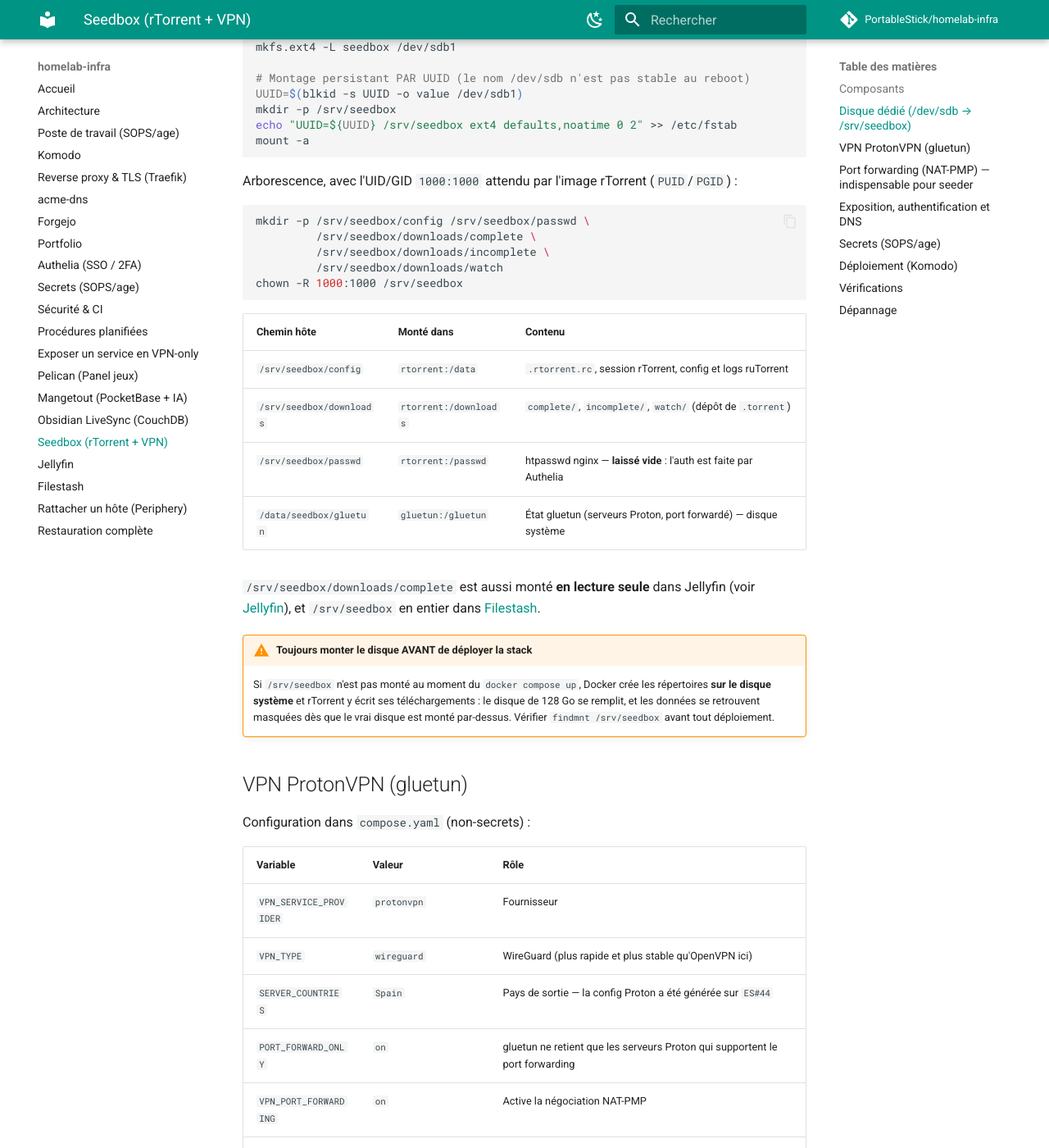
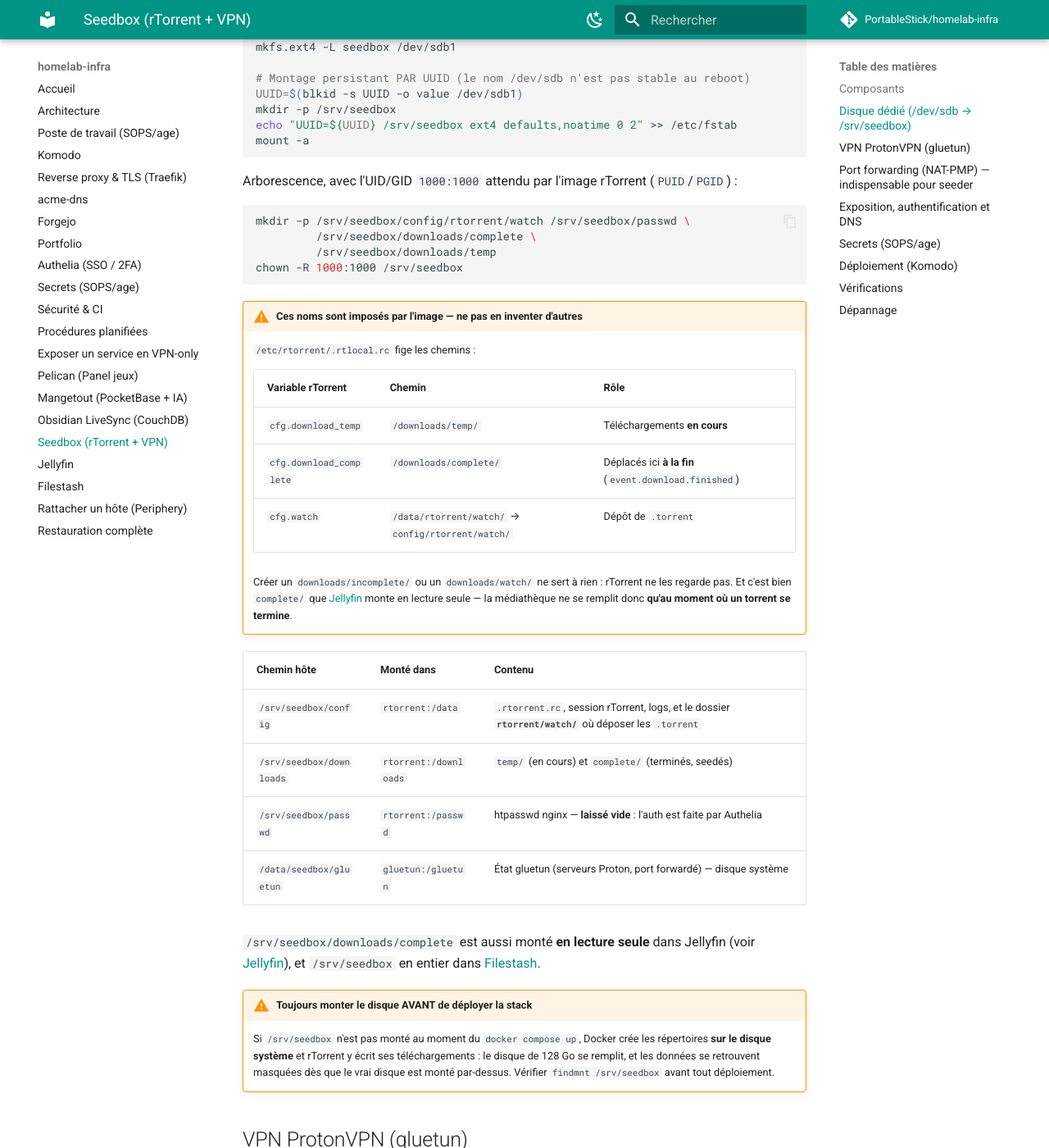
Before and after one commit to PortableStick/homelab-infra, an MkDocs documentation site: the page built from docs/seedbox.md, in a window 1280 px wide and 1400 px high, scrolled down 1193 px. Shown: the whole window at 82% size. Built offline with MkDocs 1.6.1 and Material for MkDocs 9.7.7, drawn with Linux system fonts in a browser that asks for light colours; comment, search, counter and statistics services are not loaded.

Commit message:
fix(seedbox): arborescence alignee sur celle imposee par l'image
Les dossiers que bootstrap-tyron.sh creait ne correspondaient pas a ceux
que rTorrent utilise reellement. /etc/rtorrent/.rtlocal.rc fige :

    cfg.download_temp     = /downloads/temp/       (en cours)
    cfg.download_complete = /downloads/complete/   (deplaces a la fin)
    cfg.watch             = /data/rtorrent/watch/  (depot de .torrent)

Donc downloads/incomplete/ et downloads/watch/ ne servaient a rien, et le
vrai dossier de surveillance vivait sous config/rtorrent/watch/ sans etre
documente - on ne pouvait pas deviner ou deposer un .torrent.

Bonne nouvelle au passage : complete/ est bien la destination de fin
(event.download.finished -> d.move_to_complete), donc le montage lecture
seule de Jellyfin etait correct depuis le debut. La mediatheque ne se
remplit qu'a la fin d'un telechargement, ce qui est le comportement voulu.

Filestash : on cesse de monter /srv/seedbox en entier. Le backend ne voit
plus que deux dossiers - downloads/ et watch/, ce dernier remonte a la
racine pour rester accessible. La session rTorrent et la config ruTorrent
deviennent invisibles, ce qui supprime le risque documente de casser un
torrent en supprimant un fichier depuis l'interface.

Co-Authored-By: Claude Opus 5 (1M context) <noreply@anthropic.com>

````diff
--- a/docs/seedbox.md
+++ b/docs/seedbox.md
@@ -48,17 +48,29 @@ mount -a
 Arborescence, avec l'UID/GID `1000:1000` attendu par l'image rTorrent (`PUID`/`PGID`) :
 
 ```bash
-mkdir -p /srv/seedbox/config /srv/seedbox/passwd \
+mkdir -p /srv/seedbox/config/rtorrent/watch /srv/seedbox/passwd \
          /srv/seedbox/downloads/complete \
-         /srv/seedbox/downloads/incomplete \
-         /srv/seedbox/downloads/watch
+         /srv/seedbox/downloads/temp
 chown -R 1000:1000 /srv/seedbox
 ```
 
+!!! warning "Ces noms sont imposés par l'image — ne pas en inventer d'autres"
+    `/etc/rtorrent/.rtlocal.rc` fige les chemins :
+
+    | Variable rTorrent | Chemin | Rôle |
+    | --- | --- | --- |
+    | `cfg.download_temp` | `/downloads/temp/` | Téléchargements **en cours** |
+    | `cfg.download_complete` | `/downloads/complete/` | Déplacés ici **à la fin** (`event.download.finished`) |
+    | `cfg.watch` | `/data/rtorrent/watch/` → `config/rtorrent/watch/` | Dépôt de `.torrent` |
+
+    Créer un `downloads/incomplete/` ou un `downloads/watch/` ne sert à rien : rTorrent ne les
+    regarde pas. Et c'est bien `complete/` que [Jellyfin](jellyfin.md) monte en lecture seule —
+    la médiathèque ne se remplit donc **qu'au moment où un torrent se termine**.
+
 | Chemin hôte | Monté dans | Contenu |
 | --- | --- | --- |
-| `/srv/seedbox/config` | `rtorrent:/data` | `.rtorrent.rc`, session rTorrent, config et logs ruTorrent |
-| `/srv/seedbox/downloads` | `rtorrent:/downloads` | `complete/`, `incomplete/`, `watch/` (dépôt de `.torrent`) |
+| `/srv/seedbox/config` | `rtorrent:/data` | `.rtorrent.rc`, session rTorrent, logs, et le dossier **`rtorrent/watch/`** où déposer les `.torrent` |
+| `/srv/seedbox/downloads` | `rtorrent:/downloads` | `temp/` (en cours) et `complete/` (terminés, seedés) |
 | `/srv/seedbox/passwd` | `rtorrent:/passwd` | htpasswd nginx — **laissé vide** : l'auth est faite par Authelia |
 | `/data/seedbox/gluetun` | `gluetun:/gluetun` | État gluetun (serveurs Proton, port forwardé) — disque système |
 
````
Also changed, not shown: docs/filestash.md (+10 -2 lines), 2 other files.
